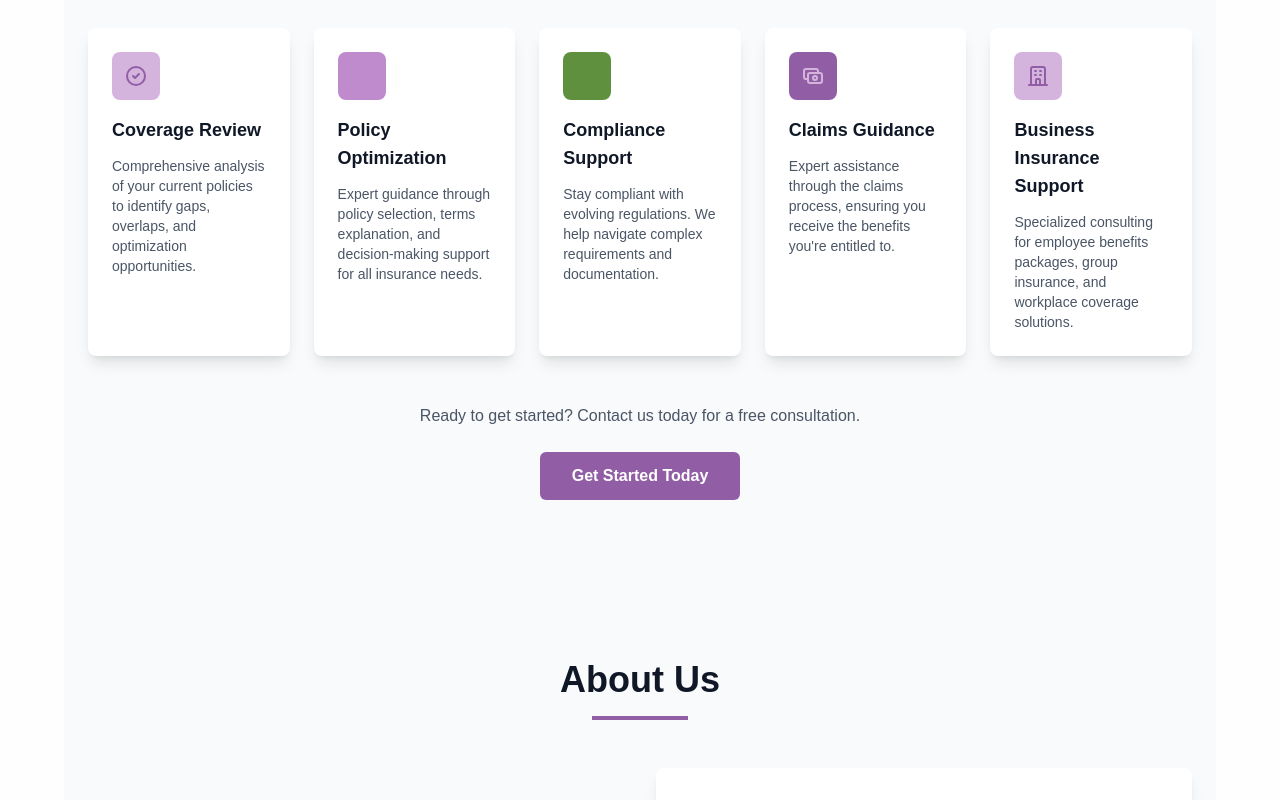
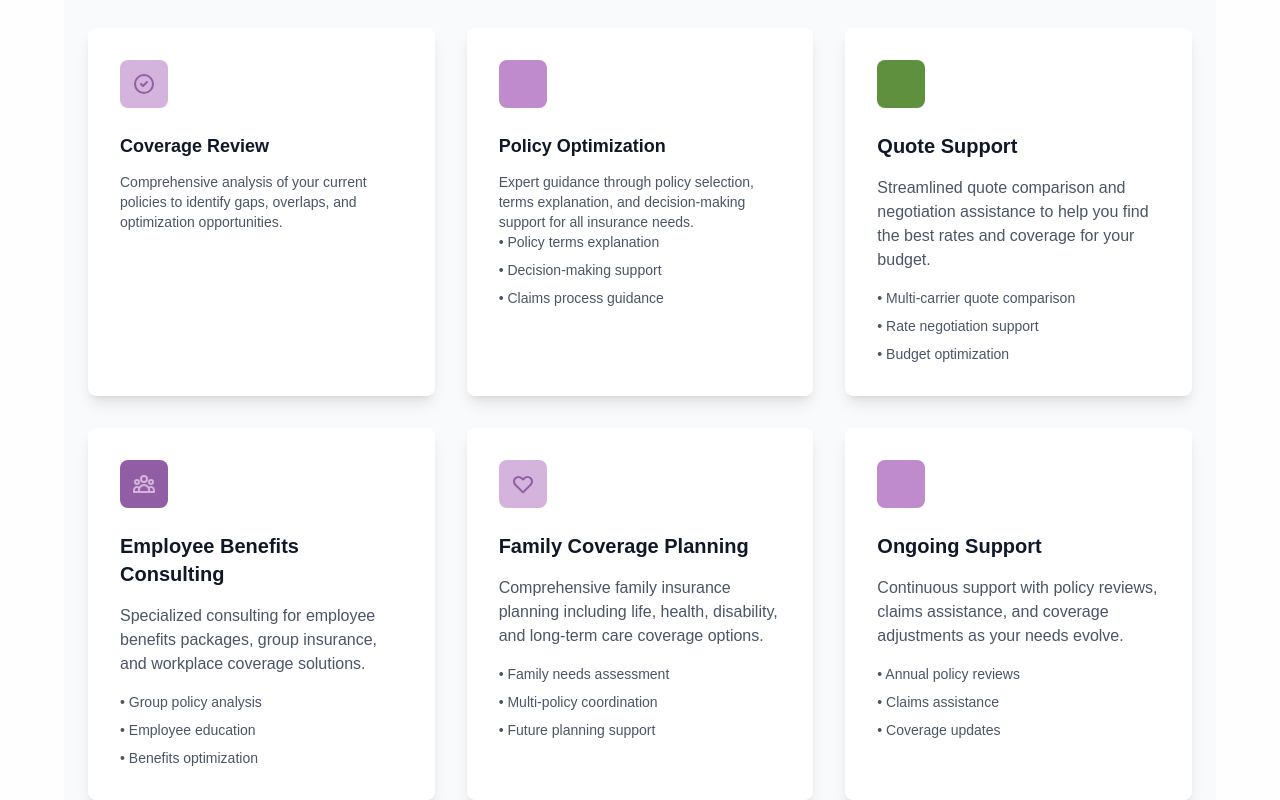
Before and after one commit to impr3ssionist/beyond-the-coverage, a Next.js app: page / in a window 1280 px wide. Shown: the part 1040-1840 px from the top of the page. Built offline with nearby package versions, Linux system fonts and the light colour scheme.

Commit message:
Revert: Remove domain redirect config that broke deploy

```diff
--- a/app/page.tsx
+++ b/app/page.tsx
@@ -24,10 +24,10 @@ export default function HomePage() {
             </p>
           </div>
 
-          <div className="grid gap-6 md:grid-cols-2 lg:grid-cols-5">
-            {/* Coverage Review */}
-            <div className="bg-white p-6 rounded-lg shadow-lg hover:shadow-xl transition-shadow duration-300">
-              <div className="w-12 h-12 bg-light rounded-lg flex items-center justify-center mb-4">
+          <div className="grid gap-8 md:grid-cols-2 lg:grid-cols-3">
+            {/* Coverage Reviews */}
+            <div className="bg-white p-8 rounded-lg shadow-lg hover:shadow-xl transition-shadow duration-300">
+              <div className="w-12 h-12 bg-light rounded-lg flex items-center justify-center mb-6">
                 <svg className="w-6 h-6 text-primary" fill="none" stroke="currentColor" viewBox="0 0 24 24">
                   <path strokeLinecap="round" strokeLinejoin="round" strokeWidth={2} d="M9 12l2 2 4-4m6 2a9 9 0 11-18 0 9 9 0 0118 0z" />
                 </svg>
@@ -38,9 +38,9 @@ export default function HomePage() {
               </p>
             </div>
 
-            {/* Policy Optimization */}
-            <div className="bg-white p-6 rounded-lg shadow-lg hover:shadow-xl transition-shadow duration-300">
-              <div className="w-12 h-12 bg-secondary rounded-lg flex items-center justify-center mb-4">
+            {/* Policy Guidance */}
+            <div className="bg-white p-8 rounded-lg shadow-lg hover:shadow-xl transition-shadow duration-300">
+              <div className="w-12 h-12 bg-secondary rounded-lg flex items-center justify-center mb-6">
                 <svg className="w-6 h-6 text-secondary" fill="none" stroke="currentColor" viewBox="0 0 24 24">
                   <path strokeLinecap="round" strokeLinejoin="round" strokeWidth={2} d="M12 6.253v13m0-13C10.832 5.477 9.246 5 7.5 5S4.168 5.477 3 6.253v13C4.168 18.477 5.754 18 7.5 18s3.332.477 4.5 1.253m0-13C13.168 5.477 14.754 5 16.5 5c1.746 0 3.332.477 4.5 1.253v13C19.832 18.477 18.246 18 16.5 18c-1.746 0-3.332.477-4.5 1.253" />
                 </svg>
@@ -49,45 +49,87 @@ export default function HomePage() {
               <p className="text-sm text-gray-600">
                 Expert guidance through policy selection, terms explanation, and decision-making support for all insurance needs.
               </p>
+              <ul className="text-sm text-gray-600 space-y-2">
+                <li>• Policy terms explanation</li>
+                <li>• Decision-making support</li>
+                <li>• Claims process guidance</li>
+              </ul>
             </div>
 
-            {/* Compliance Support */}
-            <div className="bg-white p-6 rounded-lg shadow-lg hover:shadow-xl transition-shadow duration-300">
-              <div className="w-12 h-12 bg-accent rounded-lg flex items-center justify-center mb-4">
+            {/* Quote Support */}
+            <div className="bg-white p-8 rounded-lg shadow-lg hover:shadow-xl transition-shadow duration-300">
+              <div className="w-12 h-12 bg-accent rounded-lg flex items-center justify-center mb-6">
                 <svg className="w-6 h-6 text-accent" fill="none" stroke="currentColor" viewBox="0 0 24 24">
-                  <path strokeLinecap="round" strokeLinejoin="round" strokeWidth={2} d="M9 12h6m-6 4h6m2 5H7a2 2 0 01-2-2V5a2 2 0 012-2h5.586a1 1 0 01.707.293l5.414 5.414a1 1 0 01.293.707V19a2 2 0 01-2 2z" />
+                  <path strokeLinecap="round" strokeLinejoin="round" strokeWidth={2} d="M9 7h6m0 10v-3m-3 3h.01M9 17h.01M9 14h.01M12 14h.01M15 11h.01M12 11h.01M9 11h.01M7 21h10a2 2 0 002-2V5a2 2 0 00-2-2H7a2 2 0 00-2 2v14a2 2 0 002 2z" />
                 </svg>
               </div>
-              <h3 className="text-lg font-semibold mb-3 text-gray-900">Compliance Support</h3>
-              <p className="text-sm text-gray-600">
-                Stay compliant with evolving regulations. We help navigate complex requirements and documentation.
+              <h3 className="text-xl font-semibold mb-4 text-gray-900">Quote Support</h3>
+              <p className="text-gray-600 mb-4">
+                Streamlined quote comparison and negotiation assistance to help you
+                find the best rates and coverage for your budget.
               </p>
+              <ul className="text-sm text-gray-600 space-y-2">
+                <li>• Multi-carrier quote comparison</li>
+                <li>• Rate negotiation support</li>
+                <li>• Budget optimization</li>
+              </ul>
             </div>
 
-            {/* Claims Guidance */}
-            <div className="bg-white p-6 rounded-lg shadow-lg hover:shadow-xl transition-shadow duration-300">
-              <div className="w-12 h-12 bg-primary rounded-lg flex items-center justify-center mb-4">
+            {/* Employee Benefits Consulting */}
+            <div className="bg-white p-8 rounded-lg shadow-lg hover:shadow-xl transition-shadow duration-300">
+              <div className="w-12 h-12 bg-primary rounded-lg flex items-center justify-center mb-6">
                 <svg className="w-6 h-6 text-light" fill="none" stroke="currentColor" viewBox="0 0 24 24">
-                  <path strokeLinecap="round" strokeLinejoin="round" strokeWidth={2} d="M17 9V7a2 2 0 00-2-2H5a2 2 0 00-2 2v6a2 2 0 002 2h2m2 4h10a2 2 0 002-2v-6a2 2 0 00-2-2H9a2 2 0 00-2 2v6a2 2 0 002 2zm7-5a2 2 0 11-4 0 2 2 0 014 0z" />
+                  <path strokeLinecap="round" strokeLinejoin="round" strokeWidth={2} d="M17 20h5v-2a3 3 0 00-5.356-1.857M17 20H7m10 0v-2c0-.656-.126-1.283-.356-1.857M7 20H2v-2a3 3 0 015.356-1.857M7 20v-2c0-.656.126-1.283.356-1.857m0 0a5.002 5.002 0 019.288 0M15 7a3 3 0 11-6 0 3 3 0 016 0zm6 3a2 2 0 11-4 0 2 2 0 014 0zM7 10a2 2 0 11-4 0 2 2 0 014 0z" />
                 </svg>
               </div>
-              <h3 className="text-lg font-semibold mb-3 text-gray-900">Claims Guidance</h3>
-              <p className="text-sm text-gray-600">
-                Expert assistance through the claims process, ensuring you receive the benefits you're entitled to.
+              <h3 className="text-xl font-semibold mb-4 text-gray-900">Employee Benefits Consulting</h3>
+              <p className="text-gray-600 mb-4">
+                Specialized consulting for employee benefits packages, group insurance,
+                and workplace coverage solutions.
               </p>
+              <ul className="text-sm text-gray-600 space-y-2">
+                <li>• Group policy analysis</li>
+                <li>• Employee education</li>
+                <li>• Benefits optimization</li>
+              </ul>
             </div>
 
-            {/* Business Insurance Support */}
-            <div className="bg-white p-6 rounded-lg shadow-lg hover:shadow-xl transition-shadow duration-300">
-              <div className="w-12 h-12 bg-light rounded-lg flex items-center justify-center mb-4">
+            {/* Family Coverage Planning */}
+            <div className="bg-white p-8 rounded-lg shadow-lg hover:shadow-xl transition-shadow duration-300">
+              <div className="w-12 h-12 bg-light rounded-lg flex items-center justify-center mb-6">
                 <svg className="w-6 h-6 text-primary" fill="none" stroke="currentColor" viewBox="0 0 24 24">
-                  <path strokeLinecap="round" strokeLinejoin="round" strokeWidth={2} d="M19 21V5a2 2 0 00-2-2H7a2 2 0 00-2 2v16m14 0h2m-2 0h-5m-9 0H3m2 0h5M9 7h1m-1 4h1m4-4h1m-1 4h1m-5 10v-5a1 1 0 011-1h2a1 1 0 011 1v5m-4 0h4" />
+                  <path strokeLinecap="round" strokeLinejoin="round" strokeWidth={2} d="M4.318 6.318a4.5 4.5 0 000 6.364L12 20.364l7.682-7.682a4.5 4.5 0 00-6.364-6.364L12 7.636l-1.318-1.318a4.5 4.5 0 00-6.364 0z" />
                 </svg>
               </div>
-              <h3 className="text-lg font-semibold mb-3 text-gray-900">Business Insurance Support</h3>
-              <p className="text-sm text-gray-600">
-                Specialized consulting for employee benefits packages, group insurance, and workplace coverage solutions.
+              <h3 className="text-xl font-semibold mb-4 text-gray-900">Family Coverage Planning</h3>
+              <p className="text-gray-600 mb-4">
+                Comprehensive family insurance planning including life, health,
+                disability, and long-term care coverage options.
               </p>
+              <ul className="text-sm text-gray-600 space-y-2">
+                <li>• Family needs assessment</li>
+                <li>• Multi-policy coordination</li>
+                <li>• Future planning support</li>
+              </ul>
+            </div>
+
+            {/* Ongoing Support */}
+            <div className="bg-white p-8 rounded-lg shadow-lg hover:shadow-xl transition-shadow duration-300">
+              <div className="w-12 h-12 bg-secondary rounded-lg flex items-center justify-center mb-6">
+                <svg className="w-6 h-6 text-secondary" fill="none" stroke="currentColor" viewBox="0 0 24 24">
+                  <path strokeLinecap="round" strokeLinejoin="round" strokeWidth={2} d="M18.364 5.636l-3.536 3.536m0 5.656l3.536 3.536M9.172 9.172L5.636 5.636m3.536 9.192L5.636 18.364M21 12a9 9 0 11-18 0 9 9 0 0118 0z" />
+                </svg>
+              </div>
+              <h3 className="text-xl font-semibold mb-4 text-gray-900">Ongoing Support</h3>
+              <p className="text-gray-600 mb-4">
+                Continuous support with policy reviews, claims assistance, and
+                coverage adjustments as your needs evolve.
+              </p>
+              <ul className="text-sm text-gray-600 space-y-2">
+                <li>• Annual policy reviews</li>
+                <li>• Claims assistance</li>
+                <li>• Coverage updates</li>
+              </ul>
             </div>
           </div>
 
```
Also changed, not shown: vercel.json (deleted).
